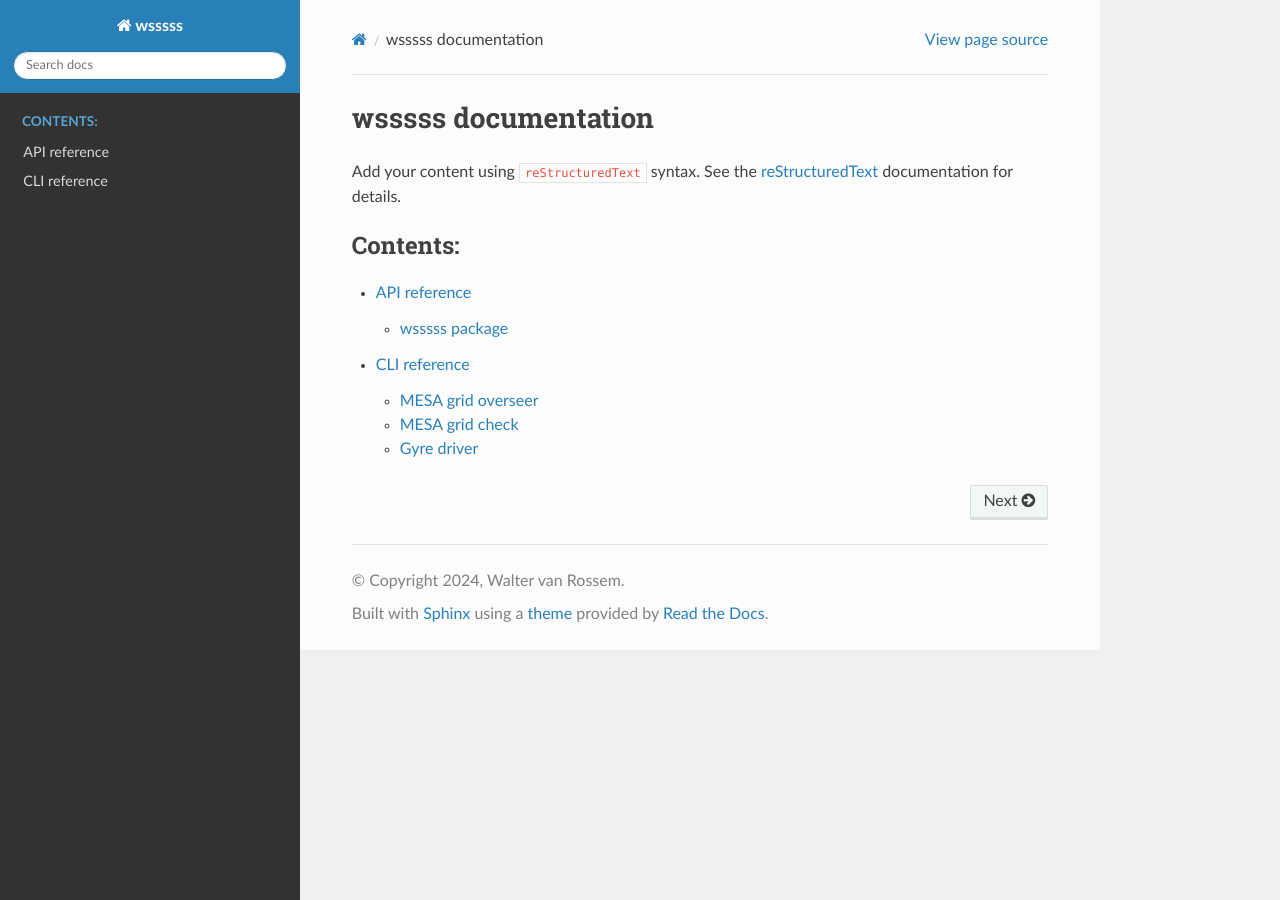
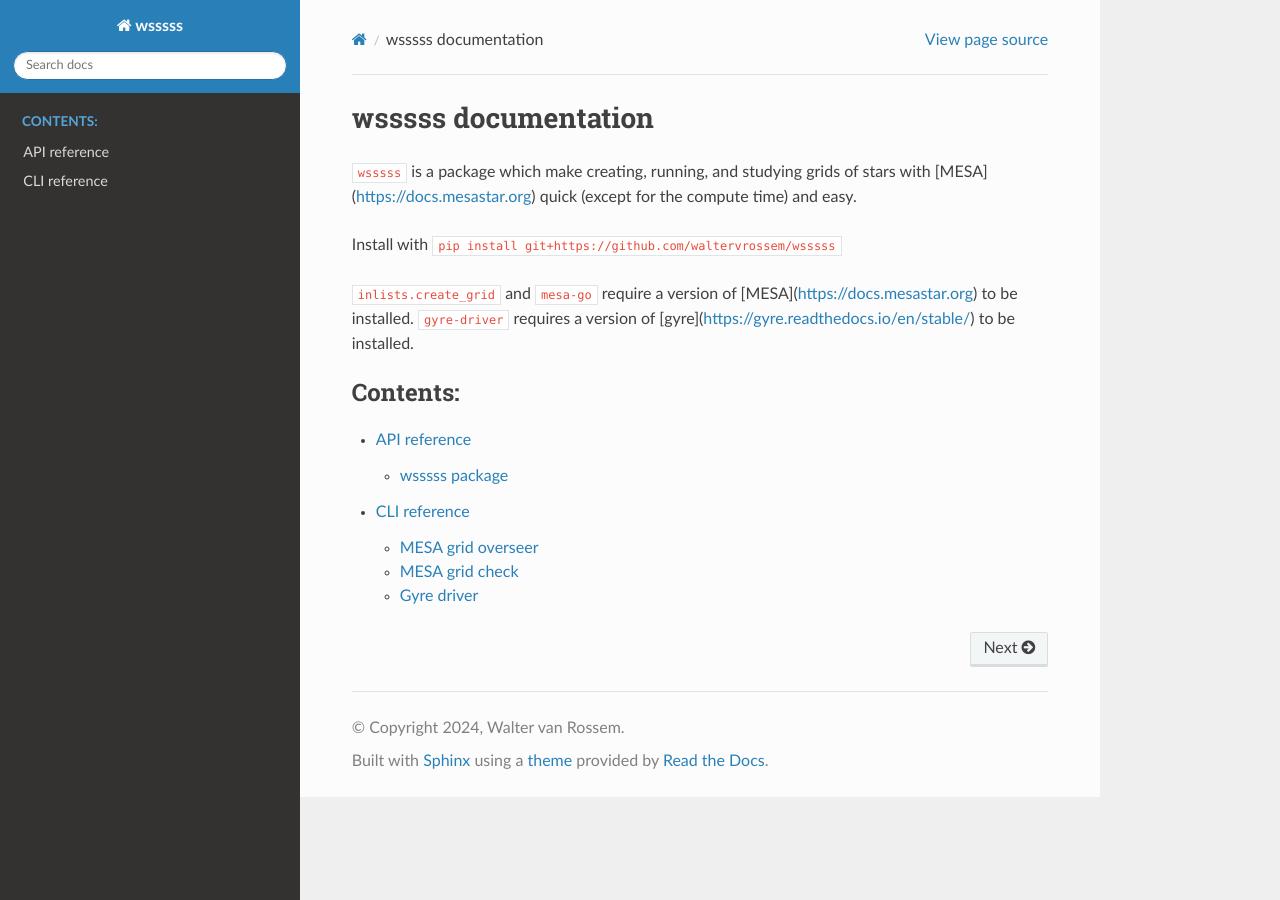
Before and after one commit to waltervrossem/wsssss, a Sphinx documentation site: the page built from docs/index.rst, in a window 1280 px wide. Built offline with Sphinx 7.4.7 and the Read the Docs theme 3.1.0, drawn with Linux system fonts in a browser that asks for light colours.

Commit message:
Add installation instructions in index.rst

```diff
--- a/docs/index.rst
+++ b/docs/index.rst
@@ -6,9 +6,14 @@
 wsssss documentation
 ====================
 
-Add your content using ``reStructuredText`` syntax. See the
-`reStructuredText <https://www.sphinx-doc.org/en/master/usage/restructuredtext/index.html>`_
-documentation for details.
+``wsssss`` is a package which make creating, running, and studying grids of stars with [MESA](https://docs.mesastar.org)
+quick (except for the compute time) and easy.
+
+Install with
+``pip install git+https://github.com/waltervrossem/wsssss``
+
+``inlists.create_grid`` and ``mesa-go`` require a version of [MESA](https://docs.mesastar.org) to be installed.
+``gyre-driver`` requires a version of [gyre](https://gyre.readthedocs.io/en/stable/) to be installed.
 
 
 .. toctree::
```
